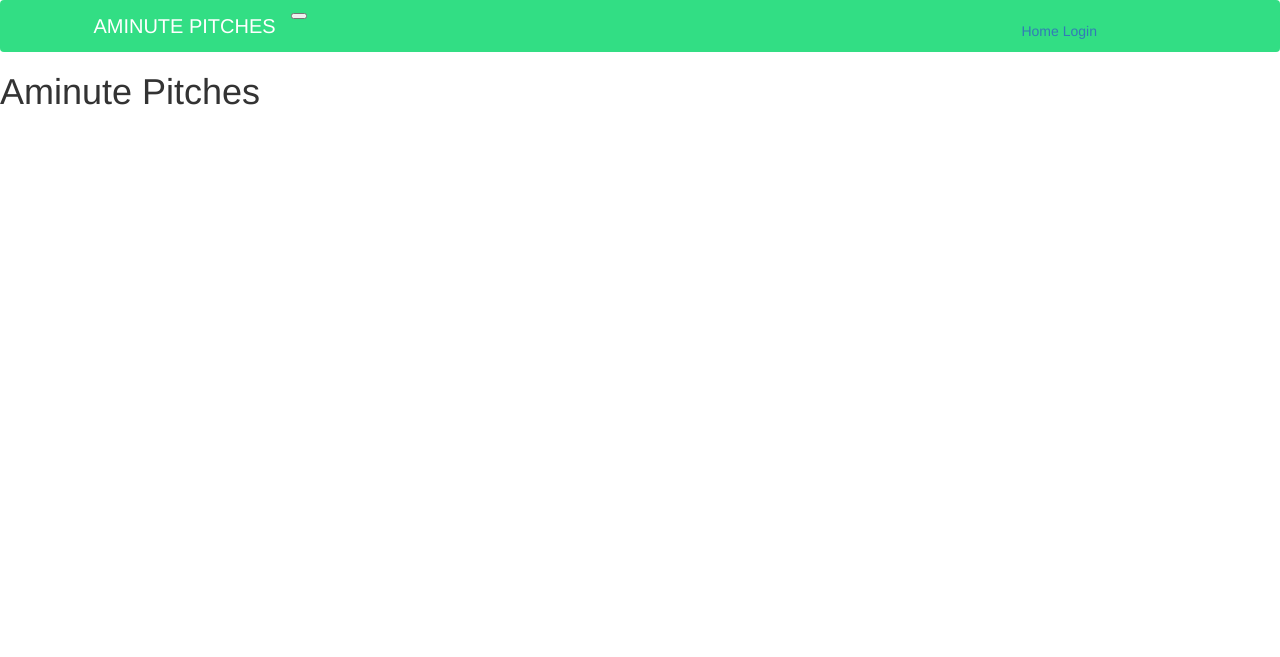
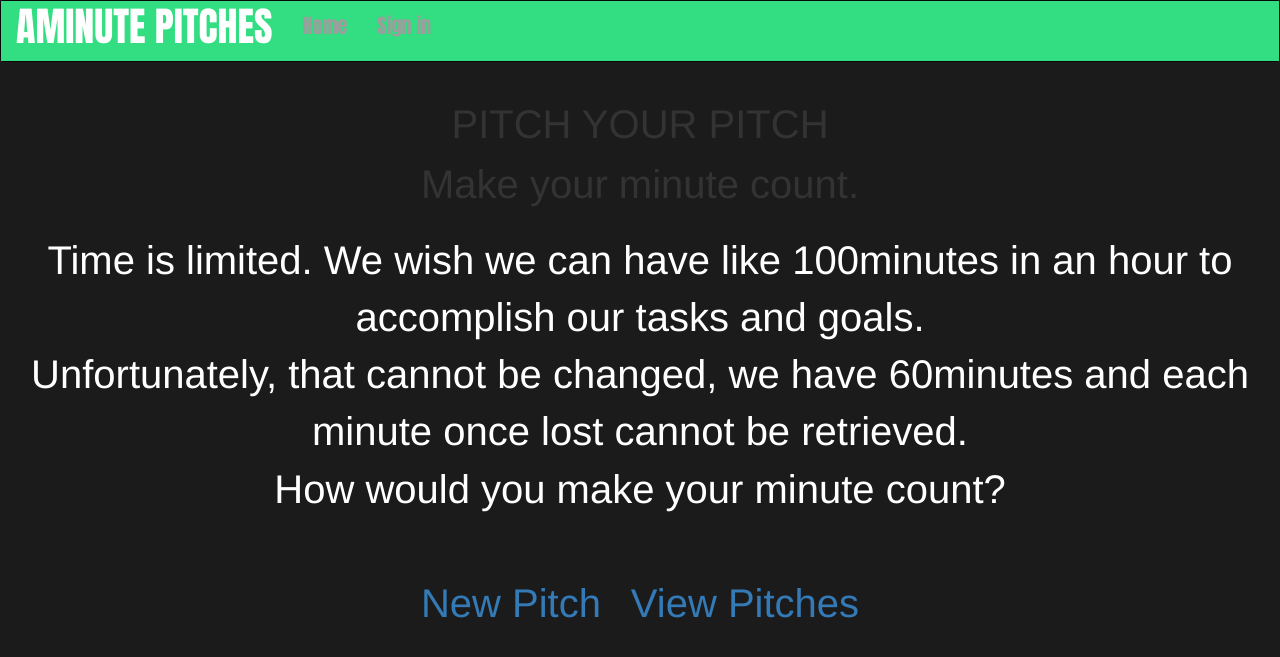
Before and after one commit to maureen-muriithi/Aminute-Pitches, a Flask app: page / in a window 1280 px wide. Shown: the top 657 px of the page. Run offline with Flask 2, Linux system fonts and the light colour scheme; parts of the project's set-up code (start-up, migrations or seed data) failed here and were passed over; some libraries are stand-ins or nearby versions.

Commit message:
Update and style the navbar

```diff
--- a/app/config.py
+++ b/app/config.py
@@ -6,6 +6,7 @@ class Config:
     General configuration parent class
     '''
     SQLALCHEMY_DATABASE_URI = 'postgresql+psycopg2://moh:mjwm2222@localhost/pitches_app'
+    SECRET_KEY = 'secretkey'
 
 
 class ProdConfig(Config):
--- a/app/main/views.py
+++ b/app/main/views.py
@@ -8,6 +8,9 @@ from flask_login import login_required
 def index():
 
     title = "Welcome to Aminute Pitches"
-    heading = "Aminute Pitches"
-
-    return render_template('index.html', title=title, heading=heading)
+    # pitches = Pitch.query.all()
+    # business = Pitch.query.filter_by(category = 'Business').all()
+    # meet_greet = Pitch.query.filter_by(category = 'Meet_greet').all()
+    # interviews = Pitch.query.filter_by(category = 'Interviews').all()
+    return render_template ('index.html', title = title)
+    return render_template('index.html', title=title, business=business, meet_greet=meet_greet, interviews=interviews, pitches=pitches)
--- a/app/static/css/index.css
+++ b/app/static/css/index.css
@@ -0,0 +1,3 @@
+body{
+    background-color: #1b1b1b;
+}
--- a/app/templates/index.html
+++ b/app/templates/index.html
@@ -1,25 +1,21 @@
 {% extends 'base.html'%}
-
-<!DOCTYPE html>
-<html lang="en">
-<head>
-    <meta charset="UTF-8">
-    <meta http-equiv="X-UA-Compatible" content="IE=edge">
-    <meta name="viewport" content="width=device-width, initial-scale=1.0">
-
-<!-- Styles block -->
-
-{% block styles%}
-    {{ super() }}
-    <link rel="stylesheet" href="{{url_for('static',filename='css/index.css')}}">
+{% block content%}
+{% block styles %}
+{{super()}}
+<link rel="stylesheet" href="{{ url_for('static', filename='css/index.css') }}">
 {% endblock %}
-
-</head>
-<body>
-
-    {% block content %}
-    <h1> {{ heading }}</h1>
-    {% endblock %}
-
-</body>
-</html>
+<div class="bgimage">
+    <div class="p-3 p-md-5 m-md-3 text-center bg-transparent">
+        <div class="col-md-12 p-lg-5 mx-auto my-5">
+            <h1 class="display-4 font-weight-normal text-white"style="font-size:40px">PITCH YOUR PITCH</h1>
+            <p class="lead font-weight-normal text-white"style="font-size:40px">Make your minute count.</p>
+            <p style="font-size:40px;color:white">Time is limited. We wish we can have like 100minutes in an hour to accomplish our tasks and goals. <br> Unfortunately, that cannot be changed, we have 60minutes and each minute once lost cannot be retrieved. <br> How would you make your minute count?</p>
+            <br> <br>
+            <div id="buttons d-block mx-auto">
+                <a class="btn btn-outline-secondary text-white" href="/new_post"style="font-size:40px">New Pitch</a>
+                <a class="btn btn-outline-secondary text-white" href="/posts"style="font-size:40px">View Pitches</a>
+            </div>
+        </div>
+    </div>
+</div>
+{% endblock %}
--- a/app/templates/navbar.html
+++ b/app/templates/navbar.html
@@ -1,14 +1,28 @@
-<nav class="navbar  fixed-top navbar-expand-sm navbar-dark " style="background-color: #32de84;">
-    <div class="container-fluid">
-        <a class="navbar-brand " style="font-size: 2rem; margin-left: 5%; color: white;" href="/">AMINUTE PITCHES</a>
-        <button class="navbar-toggler" type="button" data-bs-toggle="collapse" data-bs-target="#navbarNavAltMarkup" aria-controls="navbarNavAltMarkup" aria-expanded="false" aria-label="Toggle navigation">
-          <span class="navbar-toggler-icon"></span>
-        </button>
-        <div class="collapse navbar-collapse" id="navbarNavAltMarkup">
-          <div class="navbar-nav " style="margin-left: 60%;">
-            <a class="nav-link active" aria-current="page" href="/">Home</a>
-            <a class="nav-link" href="index/login">Login</a>
-          </div>
-        </div>
-    </div>
-</nav>
+<div class="navbar navbar-inverse" role="navigation">
+  <div class="container-fluid" style="background-color: #32de81; height: 60px"  >
+      <div class="navbar-header">
+          <button type="button" class="navbar-toggle" data-toggle="collapse" data-target=".navbar-collapse">
+            <span class="sr-only">Toggle navigation</span>
+            <span class="icon-bar"></span>
+            <span class="icon-bar"></span>
+            <span class="icon-bar"></span>
+          </button>
+          <a class="navbar-brand" style="color:white; font-family:Impact, Haettenschweiler, 'Arial Narrow Bold', sans-serif; font-size:40px" href="/"> AMINUTE PITCHES </a>
+      </div>
+      <div class="navbar-collapse collapse">
+          <ul class="nav navbar-nav mr-auto mt-2 mt-lg-0">
+              <li style="color:white; font-family:Impact, Haettenschweiler, 'Arial Narrow Bold', sans-serif; font-size: 20px;" ><a href="/">Home</a></li>
+              <ul class="nav navbar-nav navbar-right">
+                  {% if current_user.is_authenticated %}
+                      <li style="color:white; font-family:Impact, Haettenschweiler, 'Arial Narrow Bold', sans-serif;padding:15px; font-size: 20px; ">{{current_user.username}}</li>
+                      <li style="color:white; font-family:Impact, Haettenschweiler, 'Arial Narrow Bold', sans-serif; font-size: 20px;" ><a href="{{url_for('main.profile',uname=current_user.username)}}">Profile</a></li>
+                      <li style="color:white; font-family:Impact, Haettenschweiler, 'Arial Narrow Bold', sans-serif; font-size: 20px;" ><a href="{{url_for('auth.logout')}}">Sign out</a></li>
+                  {% else %}
+                      <li style="color:white; font-family:Impact, Haettenschweiler, 'Arial Narrow Bold', sans-serif; font-size: 20px; " ><a href="{{url_for('auth.login')}}">Sign in</a></li>
+                  {%endif%}
+              </ul>
+
+      </div>
+
+  </div>
+</div>
```
Also changed, not shown: app/auth/views.py (+22 -12 lines), app/models.py (+74 -12 lines), app/templates/auth/login.html (+24 -0 lines), app/templates/macros.html (added), app/templates/pitch.html (added).
